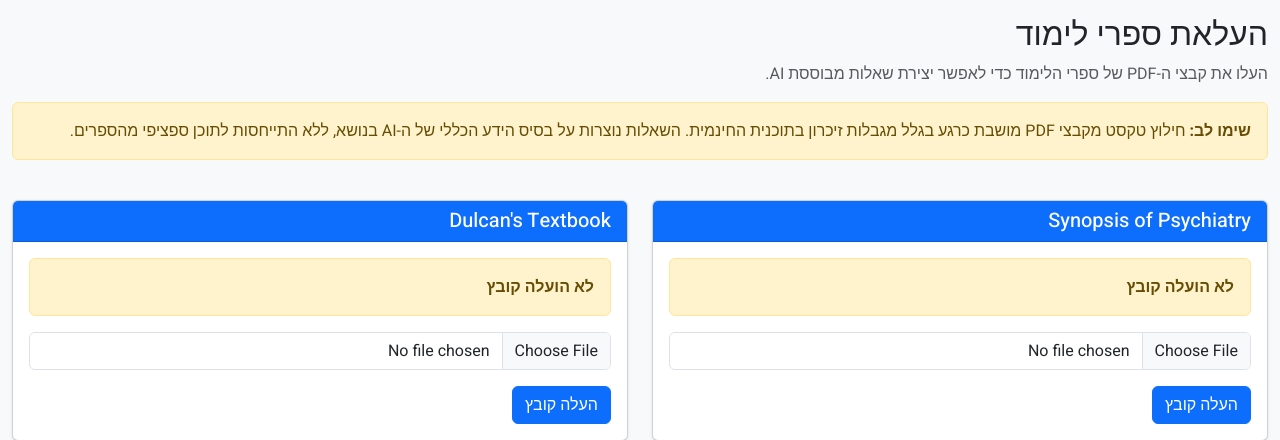
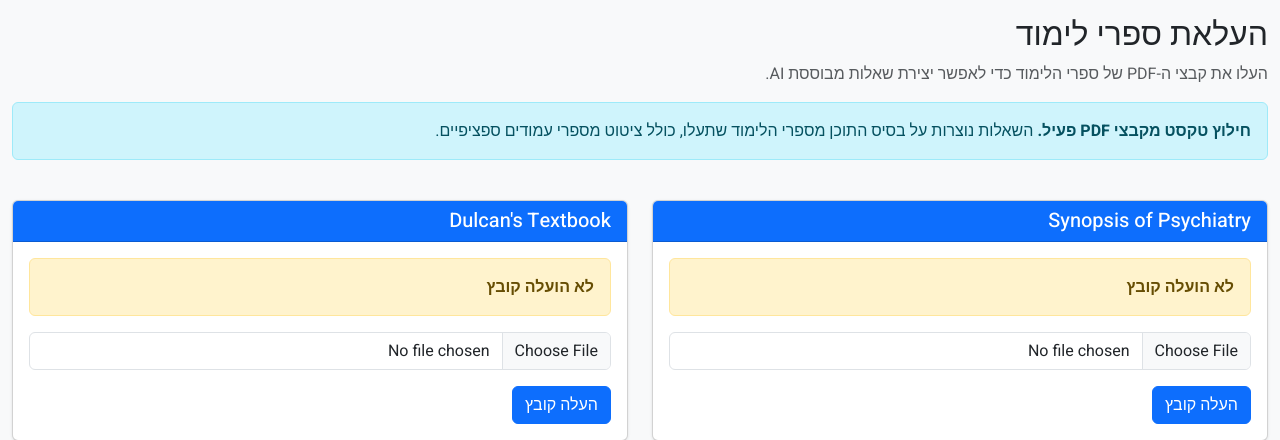
Before and after one commit to shiltontal/psychiatry-exam-tool, a Flask app: page /uploads in a window 1280 px wide. Shown: the part 56-496 px from the top of the page. Run offline with Flask 3, Linux system fonts and the light colour scheme; the visitor is signed in with stand-in values (Sample User, id 1).

Commit message:
Update uploads page - PDF extraction is now enabled
Co-Authored-By: Claude Opus 4.5 <noreply@anthropic.com>

```diff
--- a/app/templates/uploads.html
+++ b/app/templates/uploads.html
@@ -8,9 +8,9 @@
         <h2>העלאת ספרי לימוד</h2>
         <p class="text-muted">העלו את קבצי ה-PDF של ספרי הלימוד כדי לאפשר יצירת שאלות מבוססת AI.</p>
 
-        <div class="alert alert-warning">
-            <strong>שימו לב:</strong> חילוץ טקסט מקבצי PDF מושבת כרגע בגלל מגבלות זיכרון בתוכנית החינמית.
-            השאלות נוצרות על בסיס הידע הכללי של ה-AI בנושא, ללא התייחסות לתוכן ספציפי מהספרים.
+        <div class="alert alert-info">
+            <strong>חילוץ טקסט מקבצי PDF פעיל.</strong>
+            השאלות נוצרות על בסיס התוכן מספרי הלימוד שתעלו, כולל ציטוט מספרי עמודים ספציפיים.
         </div>
     </div>
 </div>
```
